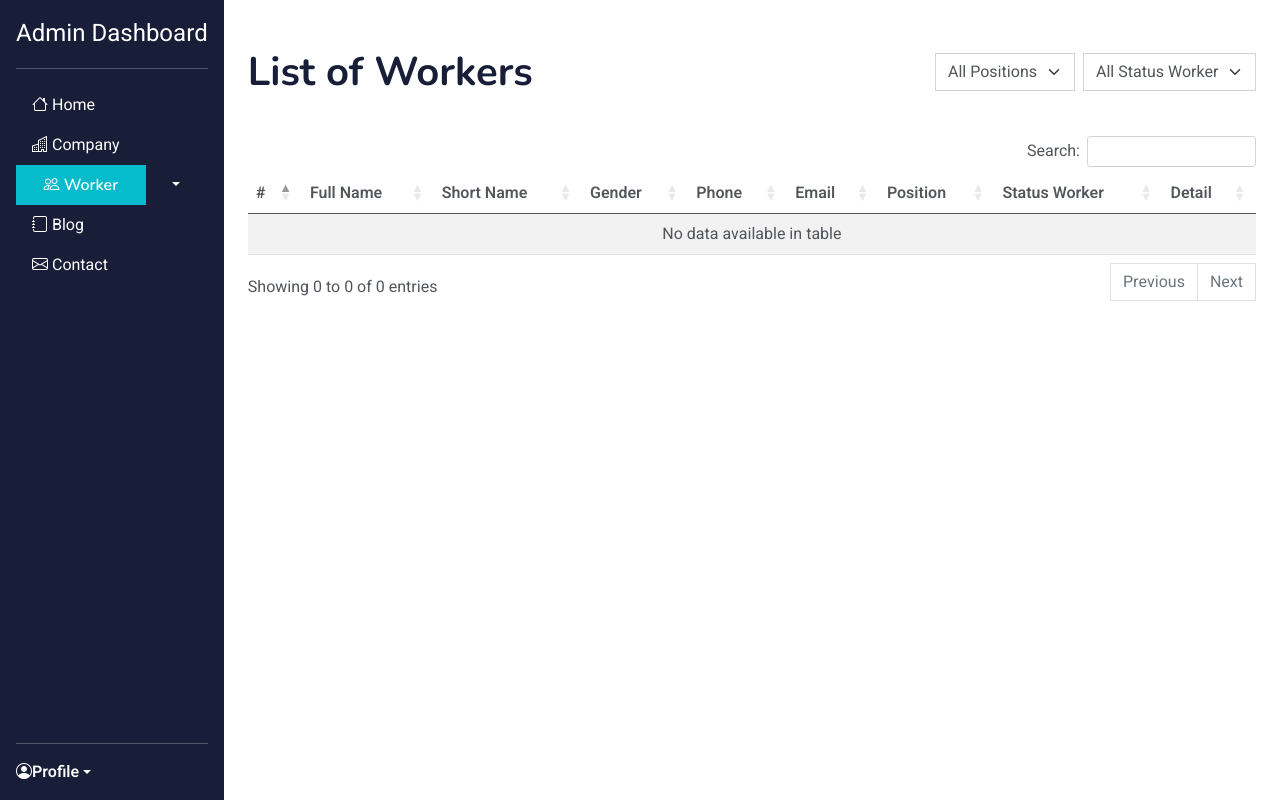
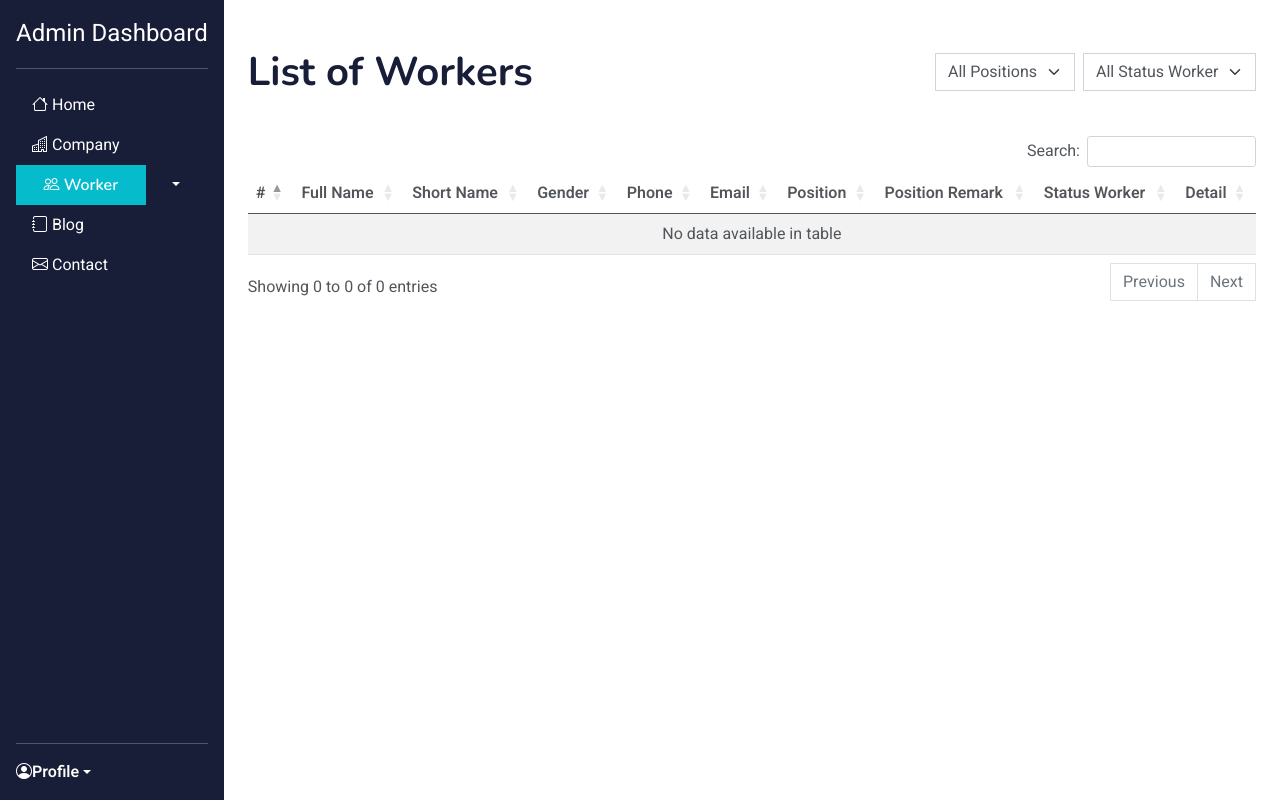
Before and after one commit to kgswhy/mxremotesolutions-mx, a PHP site: page /function/admin/fragment/worker.php in a window 1280 px wide. Run offline with PHP 8.4, Linux system fonts and the light colour scheme; the visitor is signed in with stand-in values (Sample User, id 1); data that the repository does not hold is empty; some libraries are stand-ins or nearby versions.

Commit message:
adding a new logic for field position

```diff
--- a/function/admin/fragment/contact.php
+++ b/function/admin/fragment/contact.php
@@ -151,6 +151,7 @@ if (!is_admin_logged_in()) {
                         <th>Name</th>
                         <th>Email</th>
                         <th>Subject</th>
+                        <th>Phone Number</th>
                         <th>Message</th>
                         <th>Contact</th>
                     </tr>
@@ -168,6 +169,7 @@ if (!is_admin_logged_in()) {
                         echo "<td>{$contact['name']}</td>";
                         echo "<td>{$contact['email']}</td>";
                         echo "<td>{$contact['subject']}</td>";
+                        echo "<td>{$contact['phone']}</td>";
                         echo "<td>{$contact['message']}</td>";
                         echo "<td><a href='mailto:{$contact['email']}' class='btn btn-primary'>Contact Email</a></td>";
                         echo '</tr>';
--- a/function/admin/fragment/worker.php
+++ b/function/admin/fragment/worker.php
@@ -170,6 +170,7 @@ if (!is_admin_logged_in()) {
                     <th>Phone</th>
                     <th>Email</th>
                     <th>Position</th>
+                    <th>Position Remark</th>
                     <th>Status Worker</th>
                     <th>Detail</th>
                 </tr>
@@ -190,6 +191,7 @@ if (!is_admin_logged_in()) {
                     echo "<td>{$worker['phone']}</td>";
                     echo "<td>{$worker['email']}</td>";
                     echo "<td>{$worker['position_table_name']}</td>";
+                    echo "<td>{$worker['position_remark']}</td>";
                     echo "<td>{$worker['status_worker_name']}</td>";
                     echo "<td><a href='./worker_detail.php?id={$worker['id']}' class='btn btn-primary'>Lihat Detail</a></td>";
                     echo '</tr>';
@@ -227,7 +229,7 @@ if (!is_admin_logged_in()) {
             "ordering": true,
             "info": true,
             "autoWidth": true,
-            "pageLength": 5,
+            "pageLength": 20,
         });
 
         // Filter by position
--- a/function/contact_function.php
+++ b/function/contact_function.php
@@ -5,7 +5,7 @@ require  'utilities.php';     // Fungsi utilitas untuk membersihkan data
 function get_contacts() {
     global $pdo;
 
-    $stmt = $pdo->prepare('SELECT id, name, email, subject, message FROM contact');
+    $stmt = $pdo->prepare('SELECT id, name, email, subject, phone, message FROM contact');
     $stmt->execute();
 
     return $stmt->fetchAll(PDO::FETCH_ASSOC);
--- a/function/worker_function.php
+++ b/function/worker_function.php
@@ -33,6 +33,7 @@ function register_worker($data, $files)
         $last_position = isset($data['last_position']) ? validate_input($data['last_position']) : null;
         $last_company = isset($data['last_company']) ? validate_input($data['last_company']) : null;
         $desired_position_id = isset($data['desired_position_id']) ? (int) $data['desired_position_id'] : null;
+        $other_position = isset($data['other_position']) ? validate_input($data['other_position']) : null;
         $last_job_desc = isset($data['last_job_desc']) ? validate_input($data['last_job_desc']) : null;
 
         // Validasi dan sanitasi input untuk documents and portfolio
@@ -54,7 +55,7 @@ function register_worker($data, $files)
             }
 
             // Check if file size exceeds the limit
-            if ($file['size'] > ($max_file_size_mb * 1024 * 1024)) {
+            if ($file['size'] > $max_file_size_mb * 1024 * 1024) {
                 return "File size exceeds the limit of {$max_file_size_mb} MB.";
             }
 
@@ -80,30 +81,29 @@ function register_worker($data, $files)
         $portofolio_path = upload_file($files['portfolio'] ?? null, './portfolio/', 10);
 
         // Handle cases where the upload might have failed or was not provided
-        if (is_string($introduction_path) && strpos($introduction_path, "File size exceeds") === 0) {
+        if (is_string($introduction_path) && strpos($introduction_path, 'File size exceeds') === 0) {
             // Handle file size error for introduction
             // You might want to return or handle this error
-            echo json_encode(["success" => false, "error" => $introduction_path]);
-            exit;
+            echo json_encode(['success' => false, 'error' => $introduction_path]);
+            exit();
         }
 
-        if (is_string($cv_path) && strpos($cv_path, "File size exceeds") === 0) {
+        if (is_string($cv_path) && strpos($cv_path, 'File size exceeds') === 0) {
             // Handle file size error for CV
             // You might want to return or handle this error
-            echo json_encode(["success" => false, "error" => $cv_path]);
-            exit;
+            echo json_encode(['success' => false, 'error' => $cv_path]);
+            exit();
         }
 
-        if (is_string($portofolio_path) && strpos($portofolio_path, "File size exceeds") === 0) {
+        if (is_string($portofolio_path) && strpos($portofolio_path, 'File size exceeds') === 0) {
             // Handle file size error for portfolio
             // You might want to return or handle this error
-            echo json_encode(["success" => false, "error" => $portofolio_path]);
-            exit;
+            echo json_encode(['success' => false, 'error' => $portofolio_path]);
+            exit();
         }
 
         // Use $introduction_path, $cv_path, and $portfolio_path as needed
         // If files were not uploaded, their paths will be empty strings
-
 
         // Simpan data ke dalam tabel worker
         $sql = "INSERT INTO worker (
@@ -111,7 +111,7 @@ function register_worker($data, $files)
     current_education_level_id, current_major, current_school,
     last_education_level_id, last_major, last_school,
     english_proficiency, toefl_score, last_position, last_company,
-    last_job_desc, desired_position_id, skill_level, internet,
+    last_job_desc, desired_position_id, position_remark, skill_level, internet,
     willing, recruitment, introduction, cv, portofolio, referral,
     status_worker_id
 ) VALUES (
@@ -119,7 +119,7 @@ function register_worker($data, $files)
     :current_education_level_id, :current_major, :current_school,
     :last_education_level_id, :last_major, :last_school,
     :english_proficiency, :toefl_score, :last_position, :last_company,
-    :last_job_desc, :desired_position_id, :skill_level, :internet,
+    :last_job_desc, :desired_position_id, :position_remark, :skill_level, :internet,
     :willing, :recruitment, :introduction, :cv, :portofolio, :referral,
     '1'
 )";
@@ -148,6 +148,7 @@ function register_worker($data, $files)
             ':last_company' => $last_company,
             ':last_job_desc' => $last_job_desc,
             ':desired_position_id' => $desired_position_id,
+            ':position_remark' => $other_position,
             ':skill_level' => $skill_level,
             ':internet' => $internet,
             ':willing' => $willing,
@@ -358,7 +359,7 @@ function get_worker_interview($worker_id)
 
     try {
         // Query untuk mendapatkan data penilaian wawancara berdasarkan worker_id
-        $sql = "SELECT * FROM worker_interview WHERE worker_id = :worker_id";
+        $sql = 'SELECT * FROM worker_interview WHERE worker_id = :worker_id';
 
         $stmt = $pdo->prepare($sql);
         $stmt->bindParam(':worker_id', $worker_id, PDO::PARAM_INT); // Mengikat parameter worker_id
@@ -373,17 +374,18 @@ function get_worker_interview($worker_id)
 }
 
 // Di dalam worker_function.php
-function get_worker_interview_by_id($interview_id) {
+function get_worker_interview_by_id($interview_id)
+{
     global $pdo; // Pastikan Anda telah membuat koneksi database $pdo di file db_connection.php
 
     // Validasi input interview_id (pastikan bertipe integer)
     if (!is_numeric($interview_id)) {
-        throw new InvalidArgumentException("Invalid interview ID.");
+        throw new InvalidArgumentException('Invalid interview ID.');
     }
 
     try {
         // Query untuk mengambil data penilaian wawancara berdasarkan interview_id
-        $sql = "SELECT * FROM worker_interview WHERE interview_id = :interview_id";
+        $sql = 'SELECT * FROM worker_interview WHERE interview_id = :interview_id';
 
         // Persiapan prepared statement
         $stmt = $pdo->prepare($sql);
@@ -401,5 +403,4 @@ function get_worker_interview_by_id($interview_id) {
     }
 }
 
-
 ?>
```
Also changed, not shown: registerworker.php (+24 -7 lines).
